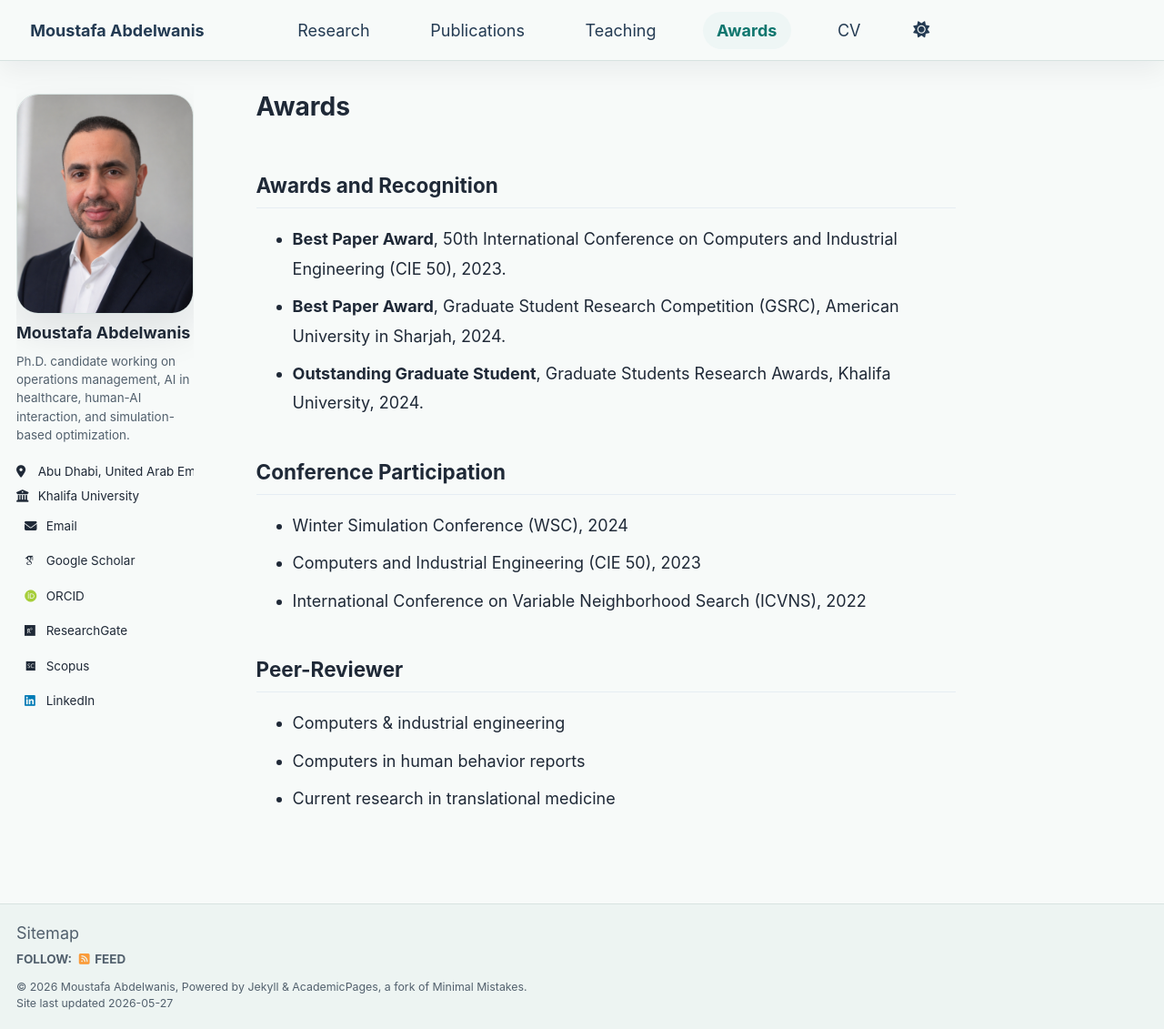
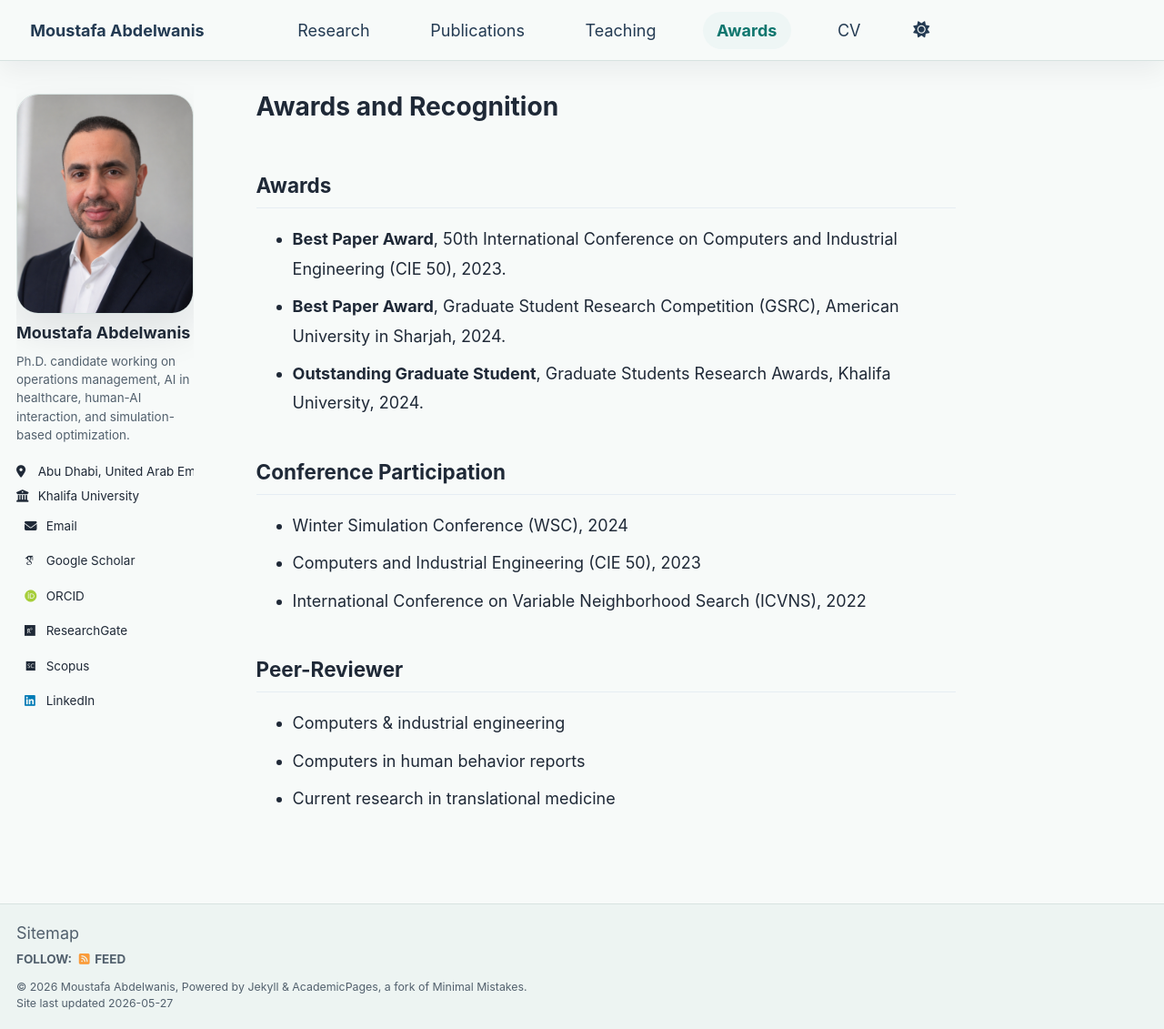
Before and after one commit to abdelwanismoustafa/abdelwanismoustafa.github.io, a Jekyll site: the page built from _pages/awards.md, in a window 1280 px wide and 1131 px high. Shown: the whole window at 91% size. Built offline with Jekyll 4.4.1, drawn with Linux system fonts in a browser that asks for light colours; some web fonts are replaced; a script bundle is joined from its source files by our own code; library files that are not in the unit come from our copies.

```diff
--- a/_pages/awards.md
+++ b/_pages/awards.md
@@ -1,11 +1,11 @@
 ---
 layout: single
-title: "Awards"
+title: "Awards and Recognition"
 permalink: /awards/
 author_profile: true
 ---
 
-## Awards and Recognition
+## Awards
 
 - **Best Paper Award**, 50th International Conference on Computers and Industrial Engineering (CIE 50), 2023.
 - **Best Paper Award**, Graduate Student Research Competition (GSRC), American University in Sharjah, 2024.
```
